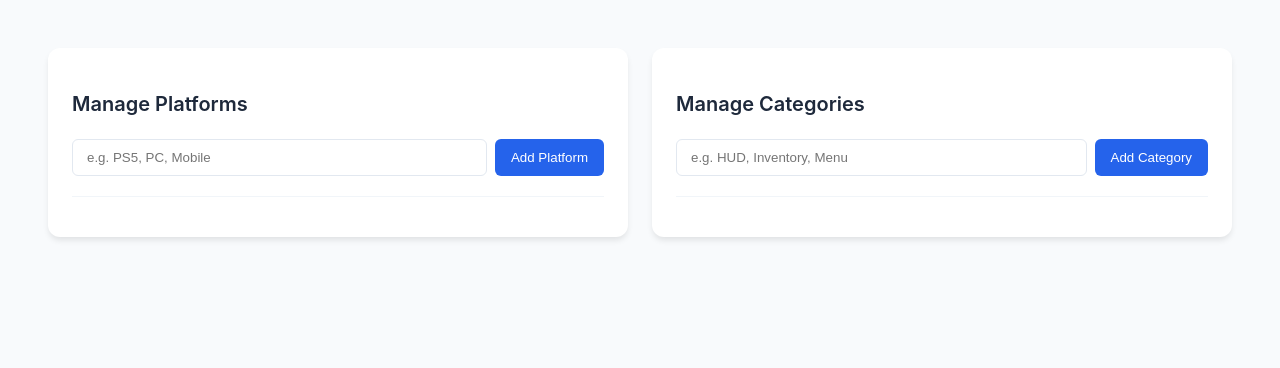
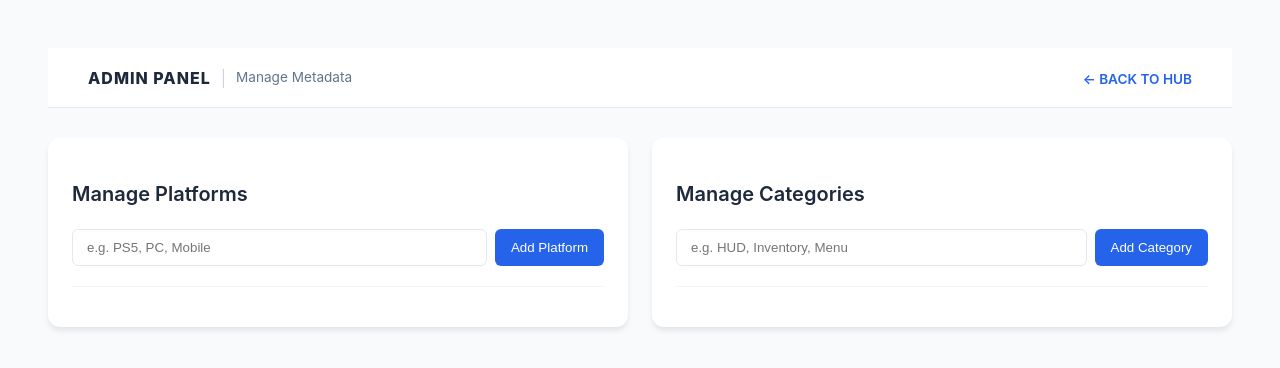
Before and after one commit to vlandgor/game-interface-hub, a plain HTML site: page GameInterfaceHub.Api/wwwroot/admin.html in a window 1280 px wide. Drawn offline with Linux system fonts and the light colour scheme; no server answers.

Commit message:
Added transition buttons between index page and admin page

```diff
--- a/GameInterfaceHub.Api/wwwroot/admin.html
+++ b/GameInterfaceHub.Api/wwwroot/admin.html
@@ -6,6 +6,17 @@
     <link rel="stylesheet" href="css/admin.css">
 </head>
 <body>
+<header style="height: 60px; display: flex; align-items: center; justify-content: space-between; padding: 0 40px; background: white; border-bottom: 1px solid #e2e8f0; margin-bottom: 30px;">
+    <div style="display: flex; align-items: center; gap: 10px;">
+        <span style="font-weight: 800; letter-spacing: 1px; color: #1e293b;">ADMIN PANEL</span>
+        <span style="color: #cbd5e1;">|</span>
+        <span style="font-size: 0.85rem; color: #64748b;">Manage Metadata</span>
+    </div>
+
+    <nav>
+        <a href="index.html" style="text-decoration: none; font-size: 0.85rem; color: #2563eb; font-weight: 600;">← BACK TO HUB</a>
+    </nav>
+</header>
 
 <div class="admin-grid">
     <div class="admin-card">
--- a/GameInterfaceHub.Api/wwwroot/css/admin.css
+++ b/GameInterfaceHub.Api/wwwroot/css/admin.css
@@ -86,3 +86,18 @@ button:hover { opacity: 0.9; }
     background: #fee2e2;
     color: var(--danger);
 }
+
+header {
+    box-sizing: border-box;
+    width: 100%;
+}
+
+/* Ensure the grid doesn't hug the header too tightly */
+.admin-grid {
+    margin-top: 20px;
+}
+
+/* Optional: Make the Back link hover nicely */
+header nav a:hover {
+    text-decoration: underline;
+}
```
Also changed, not shown: GameInterfaceHub.Api/wwwroot/index.html (+4 -1 lines).
